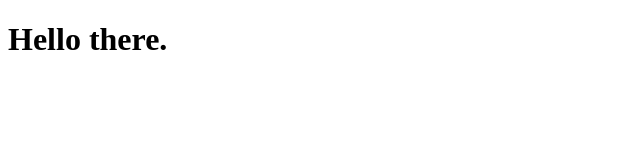
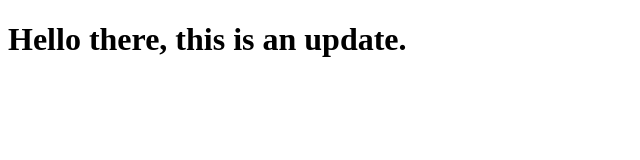
Before and after one commit to thedevelopingdev/gitsync-website-example, a plain HTML site: page index.html in a window 1280 px wide. Shown: the whole page, without its empty margins (0-640 px from the left). Drawn offline with Linux system fonts and the light colour scheme.

Commit message:
add update, add link to docker hub image

```diff
--- a/index.html
+++ b/index.html
@@ -7,7 +7,7 @@
 </head>
 
 <body>
-  <h1>Hello there.</h1>
+  <h1>Hello there, this is an update.</h1>
 </body>
 
 </html>
```
Also changed, not shown: 1 other file.
